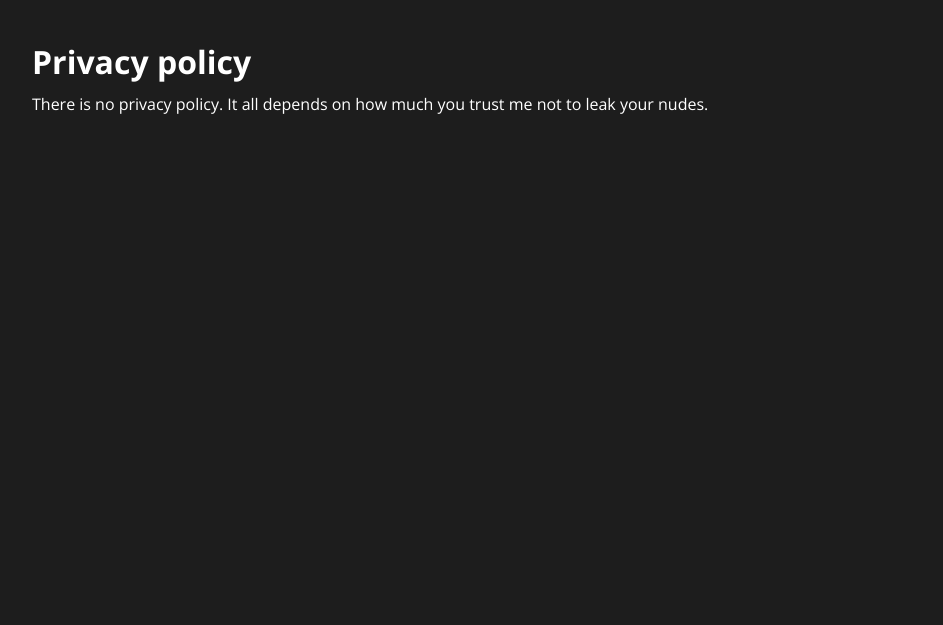
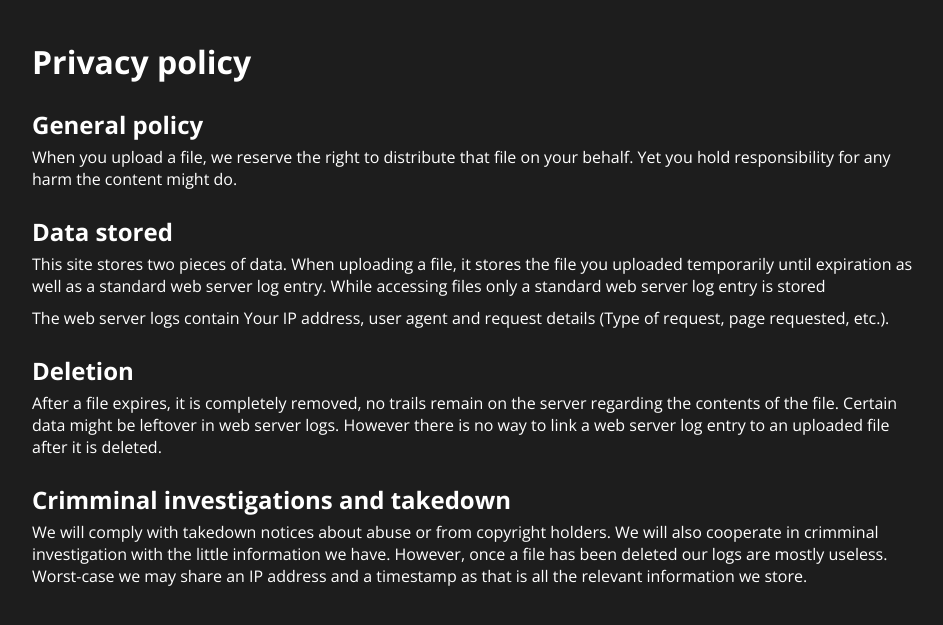
Before and after one commit to QuadPiece/QuadFile, a Flask app: template templates/privacy.html in a window 1280 px wide. Shown: the top 625 px of the page, without its empty margins (163-1106 px from the left). Run offline with Flask 2, Linux system fonts and the light colour scheme; the template is opened without the code that fills it, so the values that code supplies are empty; parts of the project's set-up code (start-up, migrations or seed data) failed here and were passed over.

Commit message:
Update privacy.html

```diff
--- a/templates/privacy.html
+++ b/templates/privacy.html
@@ -1,5 +1,13 @@
 {%  extends "regular.html" %}
 {% block body %}
     <h1 id="limits">Privacy policy</h1>
-    <p>There is no privacy policy. It all depends on how much you trust me not to leak your nudes.</p>
+    <h2>General policy</h2>
+    <p>When you upload a file, we reserve the right to distribute that file on your behalf. Yet you hold responsibility for any harm the content might do.</p>
+    <h2>Data stored</h2>
+    <p>This site stores two pieces of data. When uploading a file, it stores the file you uploaded temporarily until expiration as well as a standard web server log entry. While accessing files only a standard web server log entry is stored</p>
+    <p>The web server logs contain Your IP address, user agent and request details (Type of request, page requested, etc.).</p>
+    <h2>Deletion</h2>
+    <p>After a file expires, it is completely removed, no trails remain on the server regarding the contents of the file. Certain data might be leftover in web server logs. However there is no way to link a web server log entry to an uploaded file after it is deleted.</p>
+    <h2>Crimminal investigations and takedown</h2>
+    <p>We will comply with takedown notices about abuse or from copyright holders. We will also cooperate in crimminal investigation with the little information we have. However, once a file has been deleted our logs are mostly useless. Worst-case we may share an IP address and a timestamp as that is all the relevant information we store.</p>
 {% endblock %}
```
